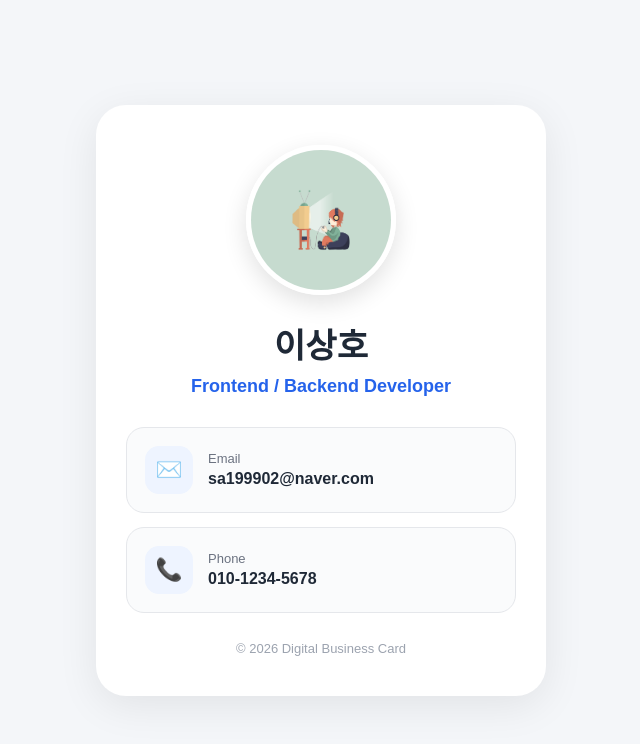
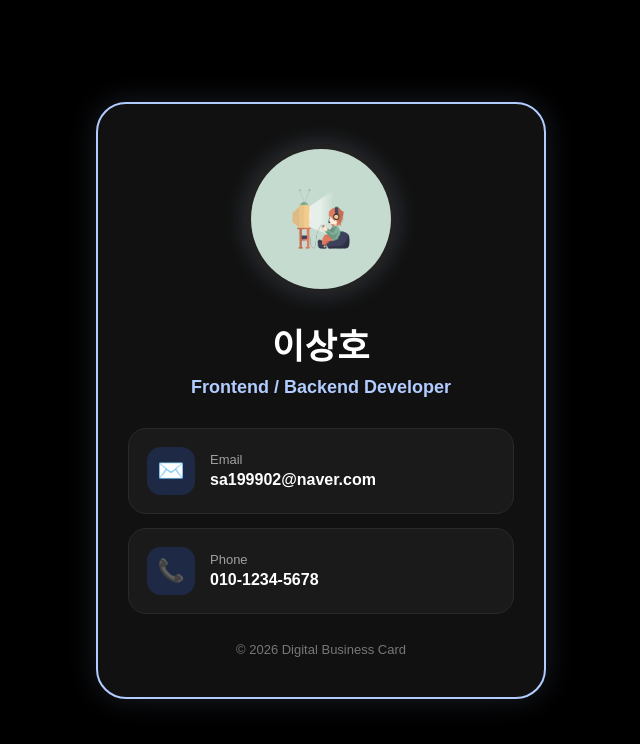
Before and after one commit to lowonho/vscard, a plain HTML site: page index.html in a window 1280 px wide. Shown: the whole page, without its empty margins (319-959 px from the left). Drawn offline with Linux system fonts and the light colour scheme.

Commit message:
웹명함css수정

```diff
--- a/style.css
+++ b/style.css
@@ -1,10 +1,10 @@
 :root {
-  --bg: #f4f6f9;
-  --card: #ffffff;
-  --primary: #2563eb;
-  --text: #1f2937;
-  --sub: #6b7280;
-  --border: #e5e7eb;
+  --bg: #000000;
+  --card: #111111;
+  --primary: #B2CCFF;
+  --text: #ffffff;
+  --sub: #a0a0a0;
+  --border: #B2CCFF;
 }
 
 * {
@@ -29,7 +29,8 @@ body {
   background: var(--card);
   border-radius: 30px;
   padding: 40px 30px;
-  box-shadow: 0 10px 40px rgba(0, 0, 0, 0.08);
+  border: 2px solid #B2CCFF;
+  box-shadow: 0 0 30px rgba(178, 204, 255, 0.15);
   text-align: center;
 }
 
@@ -39,8 +40,8 @@ body {
   margin: 0 auto 24px;
   border-radius: 50%;
   overflow: hidden;
-  border: 5px solid #fff;
-  box-shadow: 0 8px 25px rgba(0, 0, 0, 0.12);
+  border: 5px solid #222222;
+  box-shadow: 0 0 25px rgba(178, 204, 255, 0.2);
 }
 
 .profile img {
@@ -51,10 +52,11 @@ body {
 }
 
 .name {
-  font-size: 34px;
+  font-size: 35px;
   font-weight: 800;
   color: var(--text);
   margin-bottom: 8px;
+  letter-spacing: 0.5px;
 }
 
 .job {
@@ -75,17 +77,24 @@ body {
   align-items: center;
   gap: 15px;
   padding: 18px;
-  border: 1px solid var(--border);
+  border: 1px solid #2a2a2a;
   border-radius: 18px;
-  background: #fafbfc;
+  background: #1a1a1a;
   text-align: left;
+  transition: all 0.3s ease;
+}
+
+.info-item:hover {
+  border-color: #B2CCFF;
+  transform: translateY(-2px);
+  box-shadow: 0 0 15px rgba(178, 204, 255, 0.15);
 }
 
 .icon {
   width: 48px;
   height: 48px;
   border-radius: 14px;
-  background: #eef4ff;
+  background: #1e2a45;
   display: flex;
   justify-content: center;
   align-items: center;
@@ -115,7 +124,7 @@ body {
 
 .footer {
   margin-top: 28px;
-  color: #9ca3af;
+  color: #777777;
   font-size: 13px;
 }
 
@@ -130,6 +139,6 @@ body {
   }
 
   .name {
-    font-size: 28px;
+    font-size: 30px;
   }
 }
```
